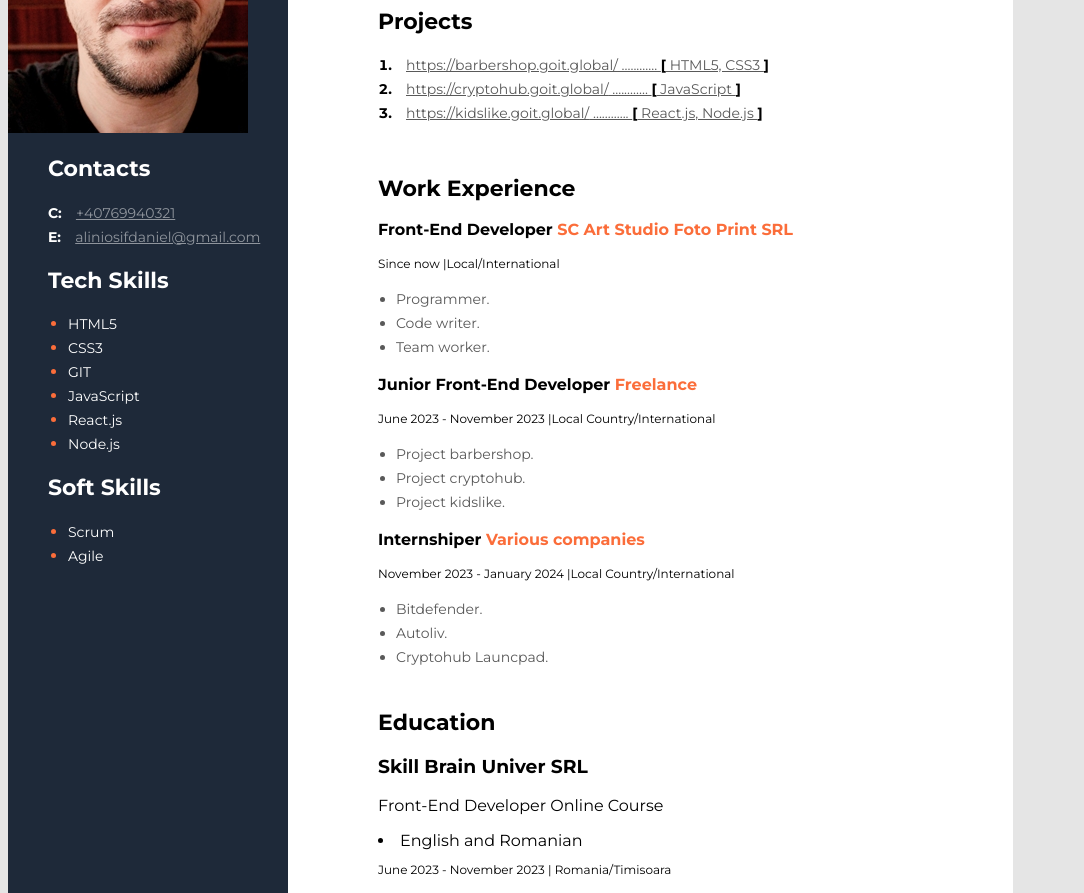
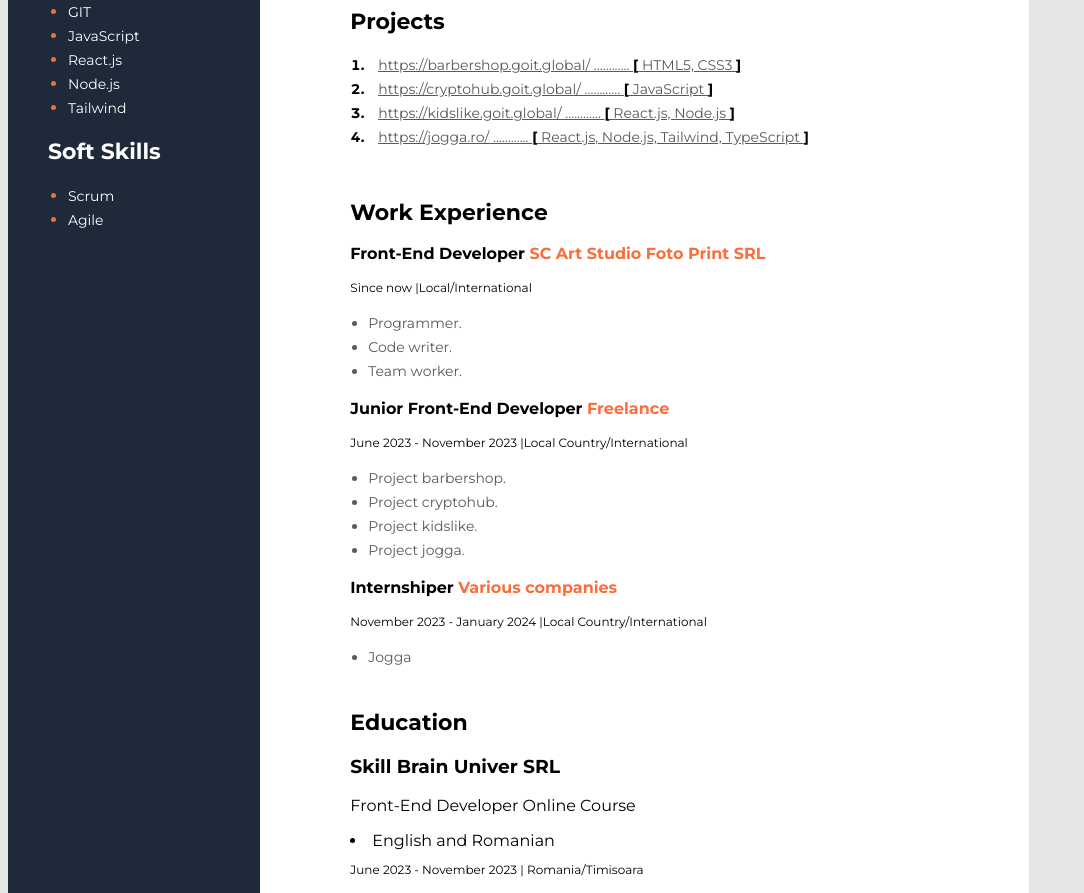
Before and after one commit to DanielAlinIosif/TemaHTMLsiCSS, a plain HTML site: page index.html in a window 1280 px wide. Shown: the part 315-1208 px from the top of the page, without its empty margins (0-1084 px from the left). Drawn offline with Linux system fonts and the light colour scheme.

Commit message:
git commit -m "

```diff
--- a/index.html
+++ b/index.html
@@ -10,14 +10,15 @@
       href="https://fonts.googleapis.com/css2?family=Montserrat:wght@400;700&display=swap"
       rel="stylesheet"
     />
-    <link rel="stylesheet" href="./styles/./styles.css" />
+    <link rel="stylesheet" href="./styles/styles.css" />
     <title>CV - Daniel Alin Iosif</title>
   </head>
   <body>
     <!-- Our App -->
     <div class="main-section">
       <aside class="sidebar-section">
-        <img src="./img/styles/Daniel Alin Iosif.jpg" alt="my photo" />
+        <!-- about-me-section -->
+        <img src="./" alt="" />
         <!-- Contacts section -->
         <div class="contacts-section">
           <h2 class="sidebar-title">Contacts</h2>
@@ -46,6 +47,7 @@
             <li><span>JavaScript</span></li>
             <li><span>React.js</span></li>
             <li><span>Node.js</span></li>
+            <li><span>Tailwind</span></li>
           </ul>
         </div>
         <!-- Soft skills section-->
@@ -101,6 +103,16 @@
                 <span class="bracket">]</span>
               </span>
             </li>
+            <li>
+              <span class="projects-item">
+                <a href="https://jogga.ro/"
+                  >https://jogga.ro/</a
+                >
+                ............
+                <span class="bracket">[</span> React.js, Node.js, Tailwind, TypeScript
+                <span class="bracket">]</span>
+              </span>
+            </li>
           </ol>
         </div>
         <!-- Work experience section -->
@@ -138,6 +150,7 @@
               <li>Project barbershop.</li>
               <li>Project cryptohub.</li>
               <li>Project kidslike.</li>
+              <li>Project jogga.</li>
             </ul>
           </div>
           <!-- Company Nr.1 -->
@@ -151,9 +164,7 @@
               <span class="line-break">|</span>Local Country/International
             </p>
             <ul class="work-experience-duties">
-              <li>Bitdefender.</li>
-              <li>Autoliv.</li>
-              <li>Cryptohub Launcpad.</li>
+              <li>Jogga</li>
             </ul>
           </div>
 
```
Also changed, not shown: img/styles/Daniel Alin Iosif.jpg (deleted).
